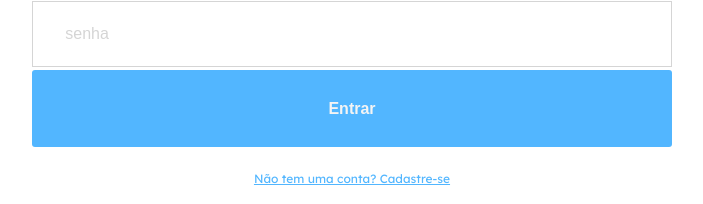
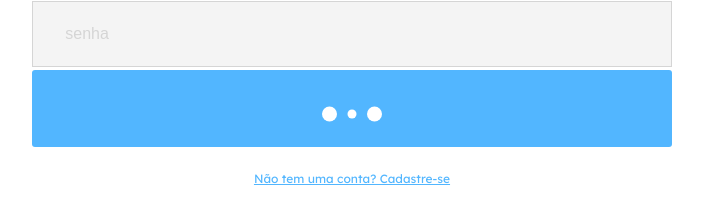
Before and after one commit to belleomoraes/projeto10-trackit, a React (Create React App) app: page / in a window 1280 px wide. Both pictures are taken after a click on the button "Entrar". Shown: the part 382-586 px from the top of the page, without its empty margins (288-991 px from the left). Built offline with nearby package versions, Linux system fonts and the light colour scheme; no server answers.

Commit message:
loading tela login

```diff
--- a/package.json
+++ b/package.json
@@ -7,6 +7,7 @@
     "react": "^17.0.2",
     "react-circular-progressbar": "^2.1.0",
     "react-dom": "^17.0.2",
+    "react-loader-spinner": "^5.1.7-beta.1",
     "react-router-dom": "^6.3.0",
     "react-scripts": "^4.0.3",
     "styled-components": "^5.3.5"
--- a/src/components/InitiateStyle.js
+++ b/src/components/InitiateStyle.js
@@ -22,6 +22,8 @@ input {
     margin: 3px ;
     font-size: 100%;
     padding: 5%;
+    background-color: ${(props) => (props.loading ? "#F4F4F4" :  "#ffffff" )};
+    color: #D5D5D5;
 }
 
 input::placeholder {
@@ -43,6 +45,7 @@ button {
     font-weight: bold;
 }
 
+
 div {
 margin-top: 2%;
 color: #52B6FF;
--- a/src/components/LoginScreen.js
+++ b/src/components/LoginScreen.js
@@ -1,34 +1,37 @@
 import { useNavigate } from "react-router-dom";
-import { useContext } from "react";
+import { useContext, useState } from "react";
 import UserContext from "./UserContext";
 import logo from "../assets/logo.jpg";
 import Initiate from "./InitiateStyle";
 import axios from "axios";
+import { ThreeDots } from "react-loader-spinner";
 
 export default function LoginScreen() {
-  const { setChange, loginInfo, setLoginInfo, setToken, setImg } = useContext(UserContext);
-
+  const { setChange, loginInfo, setLoginInfo, setToken, img, setImg } = useContext(UserContext);
+  const [loading, setLoading] = useState(false);
   const navigate = useNavigate();
-
   function ChangeScreen() {
     setChange(false);
     navigate("/cadastro");
   }
 
   function sendInfoLogin() {
+    setLoading(true);
     const promise = axios.post(
       "https://mock-api.bootcamp.respondeai.com.br/api/v2/trackit/auth/login",
       loginInfo
     );
 
     promise.then((res) => {
-      setToken(res.data.token)
-      setImg(res.data.image)
+      setLoading(false);
+      setToken(res.data.token);
+      setImg(res.data.image);
       navigate("/habitos");
     });
 
     promise.catch((res) => {
       if (res.response.status === 422) {
+        setLoading(false);
         alert("Preencha todos os campos");
         setLoginInfo({
           email: "",
@@ -37,6 +40,7 @@ export default function LoginScreen() {
       }
 
       if (res.response.status === 401) {
+        setLoading(false);
         alert("E-mail ou senha incorretos");
         setLoginInfo({
           email: "",
@@ -47,15 +51,15 @@ export default function LoginScreen() {
   }
 
   function handleLogin(e) {
+    e.preventDefault();
     setLoginInfo({
       ...loginInfo,
       [e.target.name]: e.target.value,
     });
   }
-
-
+  console.log(img);
   return (
-    <Initiate>
+    <Initiate loading={loading}>
       <img src={logo} />
       <form>
         <input
@@ -73,7 +77,13 @@ export default function LoginScreen() {
           onChange={handleLogin}
         />
       </form>
-      <button onClick={sendInfoLogin}>Entrar</button>
+      {loading ? (
+        <button onClick={sendInfoLogin}>
+          <ThreeDots color="#ffffff" height={80} width={60} />
+        </button>
+      ) : (
+        <button onClick={sendInfoLogin}>Entrar</button>
+      )}
       <div onClick={ChangeScreen}>Não tem uma conta? Cadastre-se</div>
     </Initiate>
   );
--- a/src/components/WithHabit.js
+++ b/src/components/WithHabit.js
@@ -1,10 +1,10 @@
 import styled from "styled-components";
-export default function WithHabit({ controlHabit }) {
-  console.log(controlHabit);
-  return controlHabit.map((habit) => (
+export default function WithHabit({controlHabit}) {
+console.log(controlHabit)
+  return (
       <CreatingHabit>
     <span>
-        <h1>{habit.name}</h1>
+      <h1>{controlHabit.name}</h1>
       <ion-icon name="trash-outline"></ion-icon>
     </span>
 
@@ -18,8 +18,10 @@ export default function WithHabit({ controlHabit }) {
       <div>S</div>
     </Days>
   </CreatingHabit>
-  ));
+  )
 }
+
+
 
 const CreatingHabit = styled.div`
   display: flex;
@@ -54,6 +56,7 @@ const Days = styled.div`
   display: flex;
   font-size: 4vh;
 
+
   div {
     display: flex;
     justify-content: center;
```
Also changed, not shown: 1 other file (tests, documents, lock files or other folders). Lines whose indentation alone changed are shown as unchanged.
